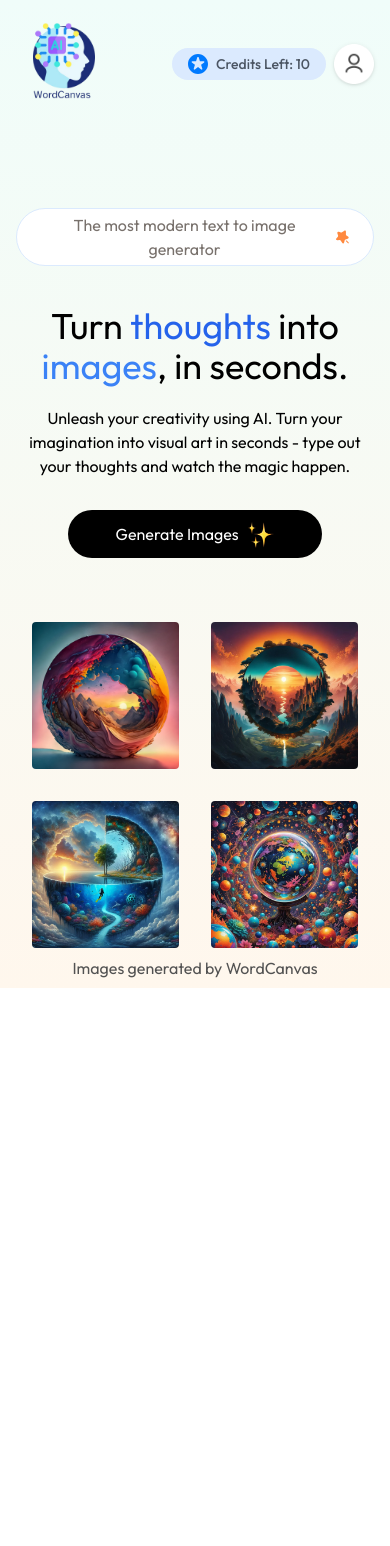
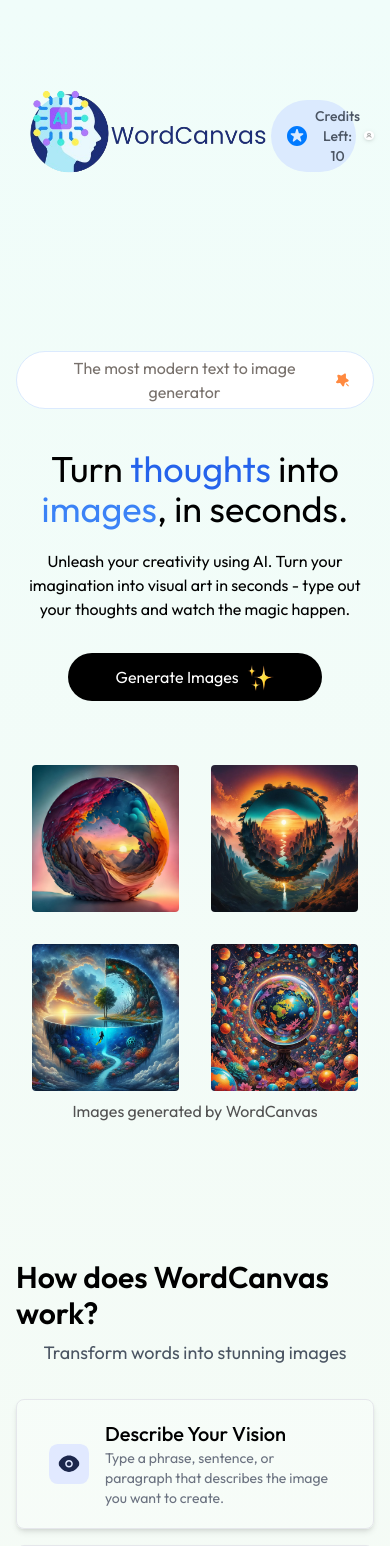
Before and after one commit to HanaDzin/WordCanvas, a React (Vite) app in the folder frontend/: page / in a window 390 px wide. Shown: the top 1546 px of the page. Before the commit the page ends 1068 px from the top, so only its background shows below. Built offline with nearby package versions, Linux system fonts and the light colour scheme.

Commit message:
style home page components

```diff
--- a/frontend/src/App.jsx
+++ b/frontend/src/App.jsx
@@ -3,6 +3,7 @@
 import Home from "./pages/Home";
 import Result from "./pages/Result";
 import Navbar from "./components/Navbar";
+import Footer from "./components/Footer";
 
 const App = () => {
   return (
@@ -13,6 +14,7 @@
         <Route path="/result" element={<Result />} />
         <Route path="/buycredit" element={<BuyCredit />} />
       </Routes>
+      <Footer />
     </div>
   );
 };
--- a/frontend/src/assets/assets.js
+++ b/frontend/src/assets/assets.js
@@ -79,21 +79,21 @@
     name: "Donald Jackman",
     role: "Graphic Designer",
     stars: 5,
-    text: `I've been using bg.removal for nearly two years, primarily for Instagram, and it has been incredibly user-friendly, making my work much easier.`,
+    text: ` Every since my friend introduced me to WordCanvas, all of my projects have become more unique and creative.`,
   },
   {
     image: profile_img_2,
     name: "Richard Nelson",
     role: "Content Creator",
-    stars: 5,
-    text: `I've been using bg.removal for nearly two years, primarily for Instagram, and it has been incredibly user-friendly, making my work much easier.`,
+    stars: 4,
+    text: `Ever since I saw an ad showcasing WordCanvas, it's been one of my bare necessities when it comes to editing content.`,
   },
   {
     image: profile_img_3,
     name: "Donald Jackman",
     role: " Graphic Designer",
     stars: 5,
-    text: `I've been using bg.removal for nearly two years, primarily for Instagram, and it has been incredibly user-friendly, making my work much easier.`,
+    text: `WordCanvas makes all my visions come to life in a matter of seconds. Never seen anything quite so unique and easy to use.`,
   },
 ];
 
--- /dev/null
+++ b/frontend/src/components/Description.jsx
@@ -0,0 +1,36 @@
+import { assets } from "../assets/assets";
+
+const Description = () => {
+  return (
+    <div className="flex flex-col items-center justify-center my-24 p-6 md:px-28">
+      <h1 className="text-3xl sm:text-4xl font-semibold mb-2">
+        Create AI-powered images
+      </h1>
+      <p className="text-gray-500 mb-8">Turn your imagination into visuals.</p>
+      <div className="flex flex-col gap-5 md:gap-14 md:flex-row items-center">
+        <img src={assets.sample_img_1} className="w-80 xl:w-96 rounded-lg" />
+        <div>
+          <h2 className="text-3xl font-medium max-w-lg mb-4">
+            Introducing the AI-powered Text to Image Generator.
+          </h2>
+          <p className="text-gray-600 mb-4 text-justify">
+            Easily bring your ideas to life with our free AI image generator.
+            Whether you need stunning visuals or unique imagery, our tool
+            transforms your text into eye-catching images with just a few
+            clicks. Imagine it, describe it, and watch it come to life
+            instantly.
+          </p>
+          <p className="text-gray-600 text-justify">
+            Simply type in a text prompt and our cutting-edge AI will generate
+            high-quality images in seconds. From product visuals to character
+            designs and portraits, even concepts that do not yet exist can be
+            visualized effortlessly. Powered by advanced AI technology, the
+            creative possibilities are limitless!
+          </p>
+        </div>
+      </div>
+    </div>
+  );
+};
+
+export default Description;
--- /dev/null
+++ b/frontend/src/components/Footer.jsx
@@ -0,0 +1,19 @@
+import { assets } from "../assets/assets";
+
+const Footer = () => {
+  return (
+    <div className="flex items-center justify-between gap-4 py-3 mt-20">
+      <img src={assets.logo} width={150} />
+      <p className="flex-1 border-l border-gray-400 pl-4 text-sm text-gray-500 max-sm:hidden">
+        Created by WordCanvas team | All rights reserved.{" "}
+      </p>
+      <div className="flex gap-2.5">
+        <img src={assets.facebook_icon} width={35} />
+        <img src={assets.instagram_icon} width={35} />
+        <img src={assets.twitter_icon} width={35} />
+      </div>
+    </div>
+  );
+};
+
+export default Footer;
--- /dev/null
+++ b/frontend/src/components/GenerateButton.jsx
@@ -0,0 +1,17 @@
+import { assets } from "../assets/assets";
+
+const GenerateButton = () => {
+  return (
+    <div className="pb-16 text-center">
+      <h1 className="text-2xl md:text-3xl lg:text-4xl mt-4 font-semibold text-neutral-800 py-6 md:py-16">
+        See the magic. Try now.
+      </h1>
+      <button className="inline-flex items-center gap-2 px-12 py-3 rounded-full bg-black text-white m-auto hover:scale-105 transition-all duration-500">
+        Generate Images
+        <img src={assets.star_group} className="h-6" />
+      </button>
+    </div>
+  );
+};
+
+export default GenerateButton;
--- a/frontend/src/components/Navbar.jsx
+++ b/frontend/src/components/Navbar.jsx
@@ -11,9 +11,9 @@
   const navigate = useNavigate();
 
   return (
-    <div className="flex items-center justify-between py-4">
+    <div className="flex items-center justify-between py-2">
       <Link to="/">
-        <img src={assets.logo} alt="logo" className="w-24 sm:w-32 lg:w-36" />
+        <img src={assets.logo} alt="logo" className="w-30 sm:w-36 lg:w-38 hover:scale-110 transition-all duration-300" />
       </Link>
 
       <div>
--- /dev/null
+++ b/frontend/src/components/Steps.jsx
@@ -0,0 +1,30 @@
+import { stepsData } from "../assets/assets";
+
+const Steps = () => {
+  return (
+    <div className="flex flex-col items-center justify-center my-32">
+      <h1 className="text-3xl sm:text-4xl font-semibold mb-2">
+        How does WordCanvas work?
+      </h1>
+      <p className="text-lg mb-8 text-gray-600">
+        Transform words into stunning images
+      </p>
+      <div className="space-y-4 w-full max-w-3xl text-sm">
+        {stepsData.map((item, index) => (
+          <div
+            key={index}
+            className="flex items-center gap-4 p-5 px-8 bg-white/20 shadow-md border cursor-pointer hover:scale-[1.02] transition-all duration-300 rounded-lg"
+          >
+            <img src={item.icon} alt="" width={40} />
+            <div>
+              <h2 className="text-xl font-medium">{item.title}</h2>
+              <p className="text-gray-500">{item.description}</p>
+            </div>
+          </div>
+        ))}
+      </div>
+    </div>
+  );
+};
+
+export default Steps;
--- /dev/null
+++ b/frontend/src/components/Testimonials.jsx
@@ -0,0 +1,38 @@
+import { assets, testimonialsData } from "../assets/assets";
+
+const Testimonials = () => {
+  return (
+    <div className="flex flex-col items-center justify-center my-20 p-12">
+      <h1 className="text-3xl sm:text-4xl font-semibold mb-2">
+        Customer Testimonials
+      </h1>
+      <p className="text-gray-500 mb-12">
+        Take a look at comments left behind by previous customers.{" "}
+      </p>
+      <div className="flex flex-wrap gap-6">
+        {testimonialsData.map((item, index) => (
+          <div
+            key={index}
+            className="bg-white/20 p-12 rounded-lg shadow-md border w-80 m-auto cursor-pointer hover:scale-105 transition-all"
+          >
+            <div className="flex flex-col items-center">
+              <img src={item.image} className="w-14" />
+              <h2 className="text-xl font-semibold mt-3">{item.name}</h2>
+              <p className="text-gray-500 mb-4">{item.role}</p>
+              <div className="flex mb-4">
+                {Array(item.stars)
+                  .fill()
+                  .map((item, index) => (
+                    <img key={index} src={assets.rating_star} />
+                  ))}
+              </div>
+              <p className="text-center text-sm text-gray-600">{item.text}</p>
+            </div>
+          </div>
+        ))}
+      </div>
+    </div>
+  );
+};
+
+export default Testimonials;
--- a/frontend/src/pages/Home.jsx
+++ b/frontend/src/pages/Home.jsx
@@ -1,9 +1,17 @@
+import Description from "../components/Description";
+import GenerateButton from "../components/GenerateButton";
 import Header from "../components/Header";
+import Steps from "../components/Steps";
+import Testimonials from "../components/Testimonials";
 
 const Home = () => {
   return (
     <div>
       <Header />
+      <Steps />
+      <Description />
+      <Testimonials />
+      <GenerateButton />
     </div>
   );
 };
```
Also changed, not shown: frontend/src/assets/logo.png.
